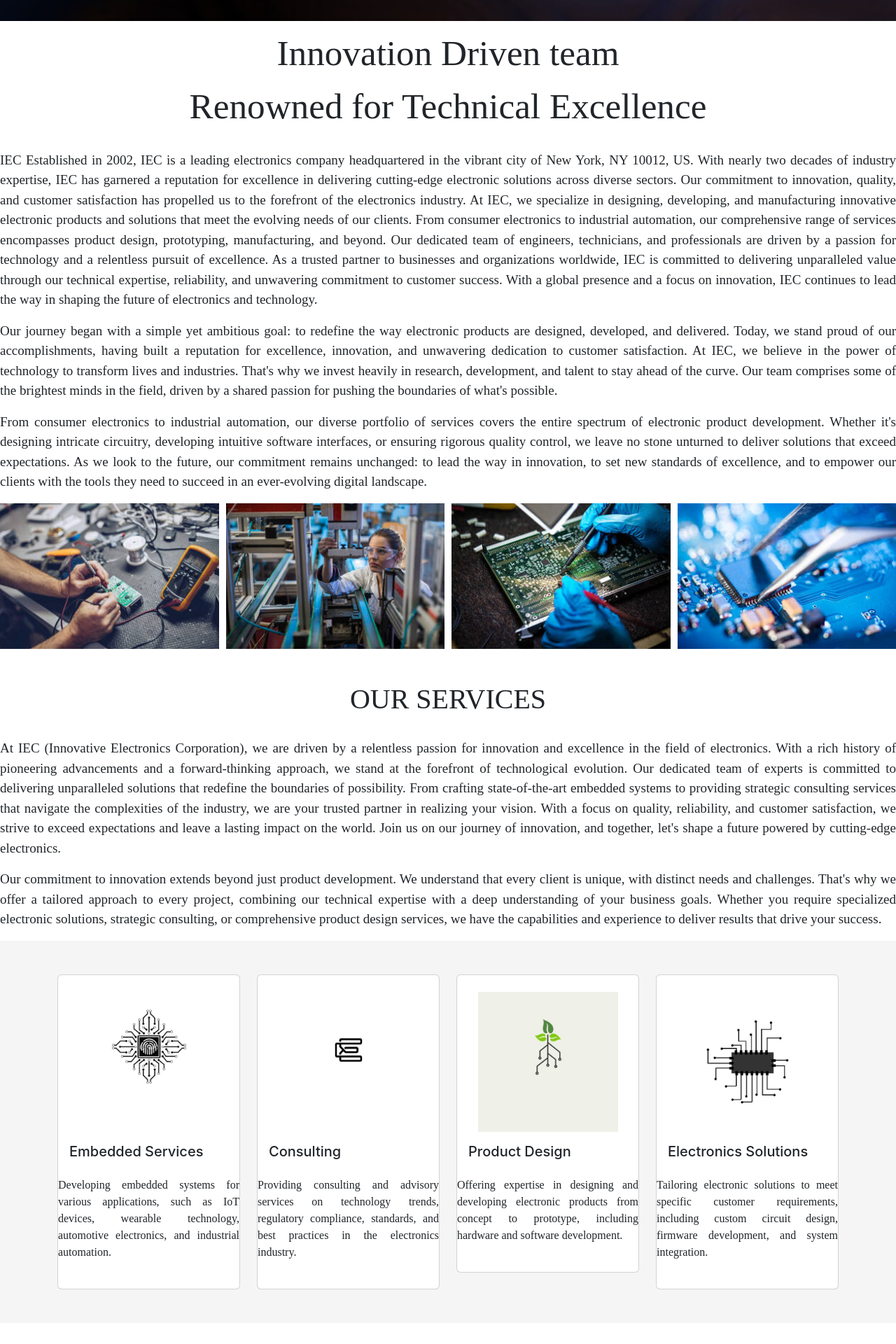
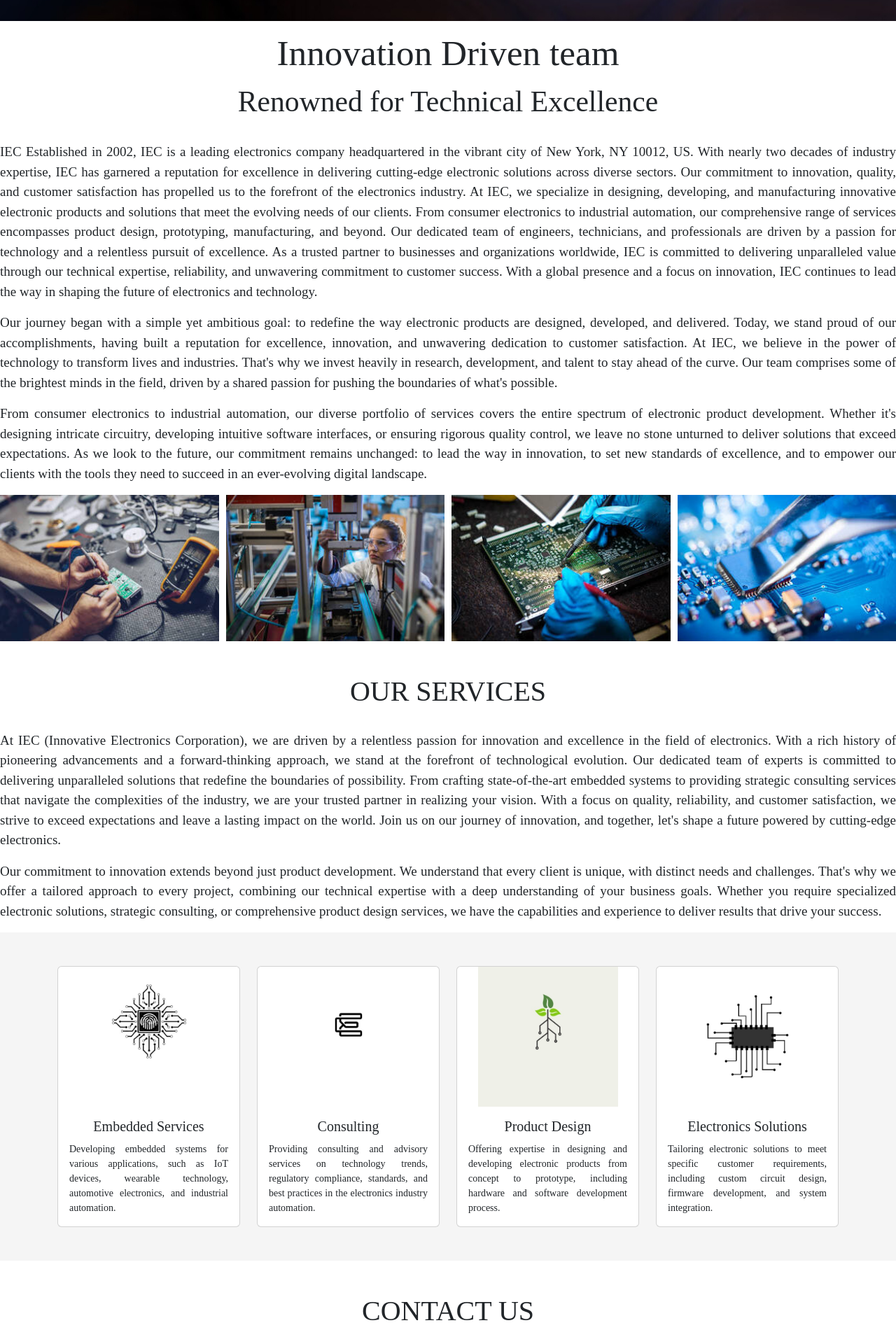
Before and after one commit to linet-t/ems-frontend, a React (Create React App) app: page / in a window 1280 px wide. Shown: the part 620-2540 px from the top of the page at 70% size. Built offline with nearby package versions, Linux system fonts and the light colour scheme.

Commit message:
fixed services issue

```diff
--- a/src/Components/Home.css
+++ b/src/Components/Home.css
@@ -128,7 +128,13 @@
 
   font-size: 3.2em; /* Adjust the font size as needed */
 }
+.name1 {
+  text-align: center;
+  font-family: 'Times New Roman', Times, serif;
+  margin-top: 15px;
 
+  font-size: 2.6em; /* Adjust the font size as needed */
+}
 .image-container {
   display: grid;
   grid-template-columns: repeat(4, 1fr); /* Four columns with equal width */
@@ -139,3 +145,17 @@
   width: 100%; /* Ensure all images take up the full width of their grid cell */
   height: auto; /* Maintain aspect ratio */
 }
+/* Adjust the position and styling of buttons for smaller screens */
+@media (max-width: 768px) {
+  .text-container {
+    max-width: 80%; /* Adjust the max-width for better button positioning */
+    text-align: center; /* Center-align text for better readability */
+    padding: 10px; /* Reduce padding for smaller screens */
+  }
+
+  .contact-button,
+  .service-button {
+    margin: 10px auto; /* Center-align buttons and add spacing between them */
+    display: block; /* Ensure buttons take full width on smaller screens */
+  }
+}
--- a/src/Components/Home.jsx
+++ b/src/Components/Home.jsx
@@ -64,7 +64,7 @@ const Home = () => {
 
 
     <h1 id="name" className='name'>Innovation Driven team</h1>
-    <h2 className='name'> Renowned for Technical Excellence</h2>
+    <h4 className='name1'> Renowned for Technical Excellence</h4>
     <br />
         <p className='txt'>
             IEC Established in 2002, IEC is a leading electronics company headquartered in the vibrant city of New York, NY 10012, US. With nearly two decades of industry expertise, IEC has garnered a reputation for excellence in delivering cutting-edge electronic solutions across diverse sectors. Our commitment to innovation, quality, and customer satisfaction has propelled us to the forefront of the electronics industry. At IEC, we specialize in designing, developing, and manufacturing innovative electronic products and solutions that meet the evolving needs of our clients. From consumer electronics to industrial automation, our comprehensive range of services encompasses product design, prototyping, manufacturing, and beyond. Our dedicated team of engineers, technicians, and professionals are driven by a passion for technology and a relentless pursuit of excellence.
--- a/src/Components/Services.css
+++ b/src/Components/Services.css
@@ -4,8 +4,8 @@
 }
 
 .floating-card {
-    width: 200px; /* Adjust according to your design */
-    height: 250px; /* Adjust according to your design */
+  width: 200px;
+  height: 300px; /* Adjusted height to accommodate larger text */
   background-color: #fff;
   border-radius: 10px;
   box-shadow: 0px 4px 8px rgba(0, 0, 0, 0.1);
@@ -27,16 +27,34 @@
 button:hover {
   background-color: #0056b3;
 }
+
 .card-image {
-    width: 100%; /* Ensure the image takes up the full width of the card */
-    height: auto; /* Automatically adjust the height to maintain aspect ratio */
+  width: 100%;
+  height: auto;
 }
-  .head{
+
+.head {
   text-align: center;
   font-family: 'Times New Roman', Times, serif;
 }
-  .txt{
+
+.txt {
   text-align: justify;
   font-family: 'Times New Roman', Times, serif;
   font-size: 19px;
 }
+.card-title {
+  text-align: center;
+  font-family: 'Times New Roman', Times, serif;
+}
+
+.card-text {
+  font-size: 14px !important; /* Increased font size with !important */
+  margin-top: 10px; /* Adjusted margin */
+}
+
+
+.card-text {
+  font-size: 16px; /* Increased font size */
+  margin-top: 10px; /* Adjusted margin */
+}
--- a/src/Components/Services.jsx
+++ b/src/Components/Services.jsx
@@ -18,62 +18,49 @@ const Services = () => {
         Our commitment to innovation extends beyond just product development. We understand that every client is unique, with distinct needs and challenges. That's why we offer a tailored approach to every project, combining our technical expertise with a deep understanding of your business goals. Whether you require specialized electronic solutions, strategic consulting, or comprehensive product design services, we have the capabilities and experience to deliver results that drive your success.
     </p>
     <div style={{ backgroundColor: '#f5f5f5' }}> {/* Added a container div with a grey background */}
-      <div className="container py-5"> {/* Wrapped the cards inside a container */}
+    <div className="container py-5">
   <div className="row row-cols-1 row-cols-md-4 g-4">
     <div className="col">
       <div className="card border-gray">
-            <br />
         <img src={image2} className="img-fluid mx-auto d-block" alt="..." style={{ width: '200px', height: 'auto' }}/>
         <div className="card-body">
           <h5 className="card-title">Embedded Services</h5>
+          <p className="card-text" style={{ textAlign: 'justify', fontFamily: 'Times New Roman', fontSize: '14px' }}>Developing embedded systems for various applications, such as IoT devices, wearable technology, automotive electronics, and industrial automation.</p>
         </div>
-              <p className="card-text" style={{ textAlign: 'justify', fontFamily: 'Times New Roman' }}> Developing embedded systems for various applications, such as IoT devices, wearable technology, automotive electronics, and industrial automation.</p>
-              <br />
       </div>
     </div>
     <div className="col">
       <div className="card border-gray">
-            <br />
         <img src={image5} className="img-fluid mx-auto d-block" alt="..." style={{ width: '200px', height: 'auto' }}/>
         <div className="card-body">
           <h5 className="card-title">Consulting</h5>
+          <p className="card-text" style={{ textAlign: 'justify', fontFamily: 'Times New Roman', fontSize: '14px' }}>Providing consulting and advisory services on technology trends, regulatory compliance, standards, and best practices in the electronics industry automation.</p>
         </div>
-              <p className="card-text" style={{ textAlign: 'justify', fontFamily: 'Times New Roman' }}> Providing consulting and advisory services on technology trends, regulatory compliance, standards, and best practices in the electronics industry.
-
-</p>
-              <br />
-
       </div>
     </div>
     <div className="col">
       <div className="card border-gray">
-            <br />
         <img src={image3} className="img-fluid mx-auto d-block" alt="..." style={{ width: '200px', height: 'auto' }}/>
         <div className="card-body">
           <h5 className="card-title">Product Design</h5>
+          <p className="card-text" style={{ textAlign: 'justify', fontFamily: 'Times New Roman', fontSize: '14px' }}>Offering expertise in designing and developing electronic products from concept to prototype, including hardware and software development process.</p>
         </div>
- <p className="card-text" style={{ textAlign: 'justify', fontFamily: 'Times New Roman' }}>Offering expertise in designing and developing electronic products from concept to prototype, including hardware and software development.
-</p><br />
       </div>
     </div>
     <div className="col">
       <div className="card border-gray">
-            <br />
         <img src={image4} className="img-fluid mx-auto d-block" alt="..." style={{ width: '200px', height: 'auto' }}/>
         <div className="card-body">
           <h5 className="card-title">Electronics Solutions</h5>
-              </div>
-              <p className="card-text" style={{ textAlign: 'justify', fontFamily: 'Times New Roman' }}>Tailoring electronic solutions to meet specific customer requirements, including custom circuit design, firmware development, and system integration.
-</p>
-        <br />
-
+          <p className="card-text" style={{ textAlign: 'justify', fontFamily: 'Times New Roman', fontSize: '14px' }}>Tailoring electronic solutions to meet specific customer requirements, including custom circuit design, firmware development, and system integration.</p>
         </div>
       </div>
     </div>
   </div>
 </div>
+
     </div>
-    </div>
+    </div></div>
   );
 }
 
```
Lines whose indentation alone changed are shown as unchanged.
